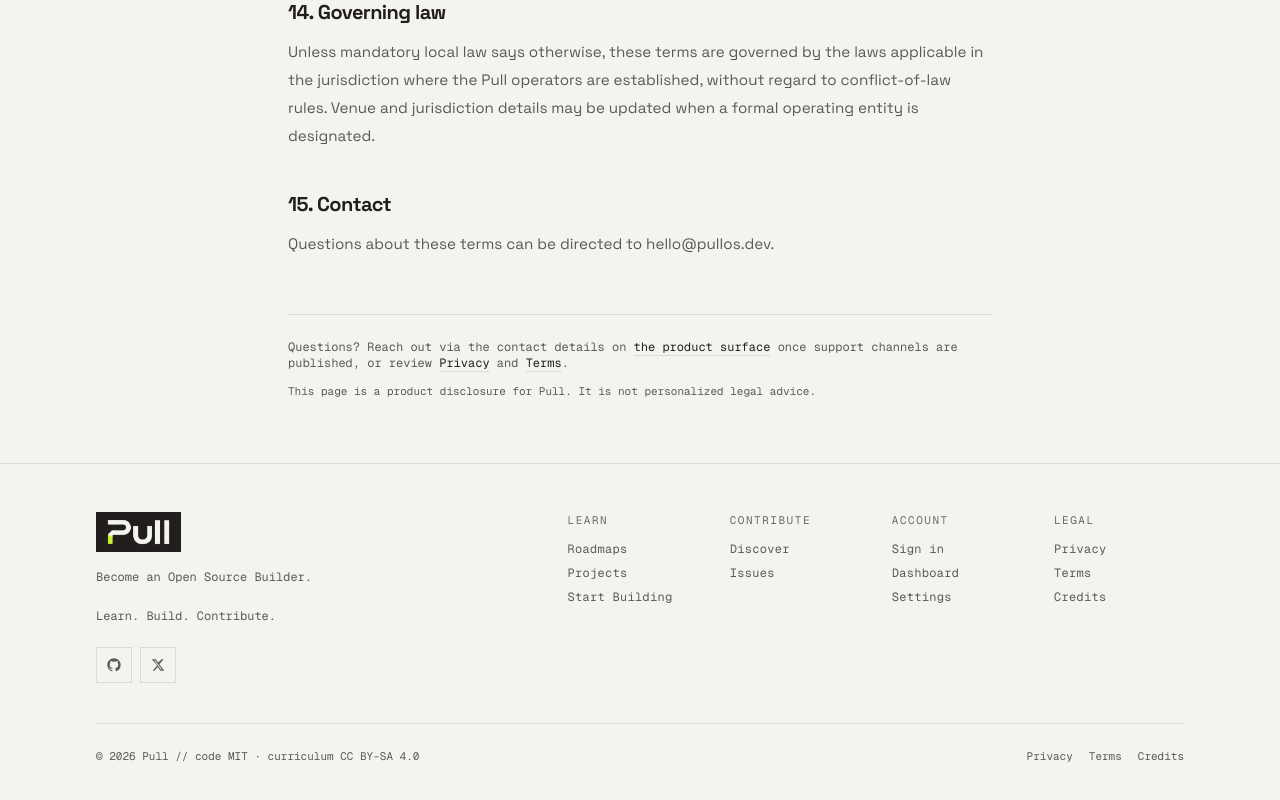
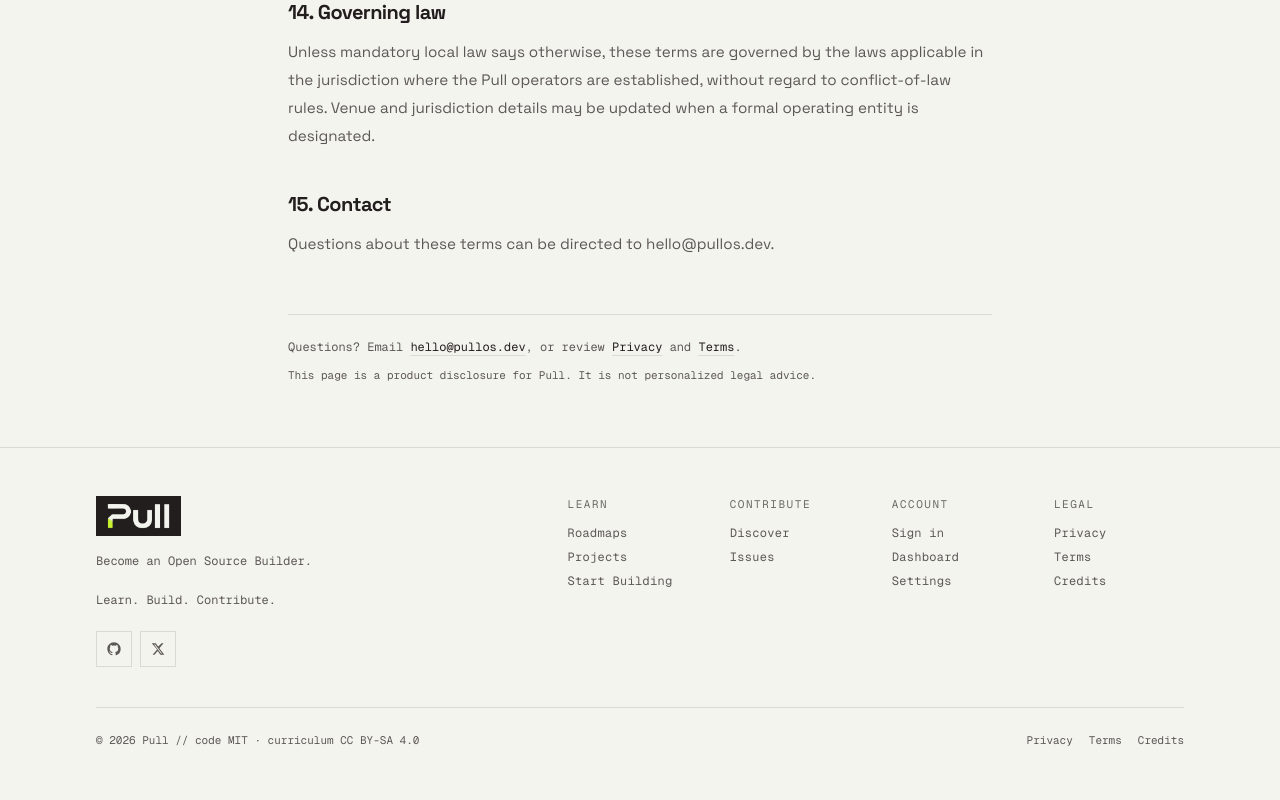
Before and after one commit to Megasley/pull, a Next.js app: page /terms in a window 1280 px wide. Shown: the part 3409-4209 px from the top of the page. Built offline with nearby package versions, Linux system fonts and the light colour scheme; no server answers.

Commit message:
updated support email

```diff
--- a/components/legal/legal-page.tsx
+++ b/components/legal/legal-page.tsx
@@ -68,14 +68,14 @@ export function LegalPage({
 
       <div className="mt-14 border-t border-border pt-6">
         <p className="font-mono text-xs text-muted-foreground">
-          Questions? Reach out via the contact details on{" "}
-          <Link
-            href="/sign-in"
+          Questions? Email{" "}
+          <a
+            href={`mailto:${siteConfig.contactEmail}`}
             className="text-foreground underline decoration-border underline-offset-4 hover:decoration-foreground"
           >
-            the product surface
-          </Link>{" "}
-          once support channels are published, or review{" "}
+            {siteConfig.contactEmail}
+          </a>
+          , or review{" "}
           <Link
             href="/privacy"
             className="text-foreground underline decoration-border underline-offset-4 hover:decoration-foreground"
--- a/lib/site-config.ts
+++ b/lib/site-config.ts
@@ -3,7 +3,7 @@ export const siteConfig = {
   description: "The operating system for open source builders.",
   tagline: "Become an open source builder.",
   url: "https://pullos.dev",
-  /** Public contact for privacy / support (create the mailbox before launch). */
+  /** Public contact for privacy / support. */
   contactEmail: "hello@pullos.dev",
 } as const;
 
```
